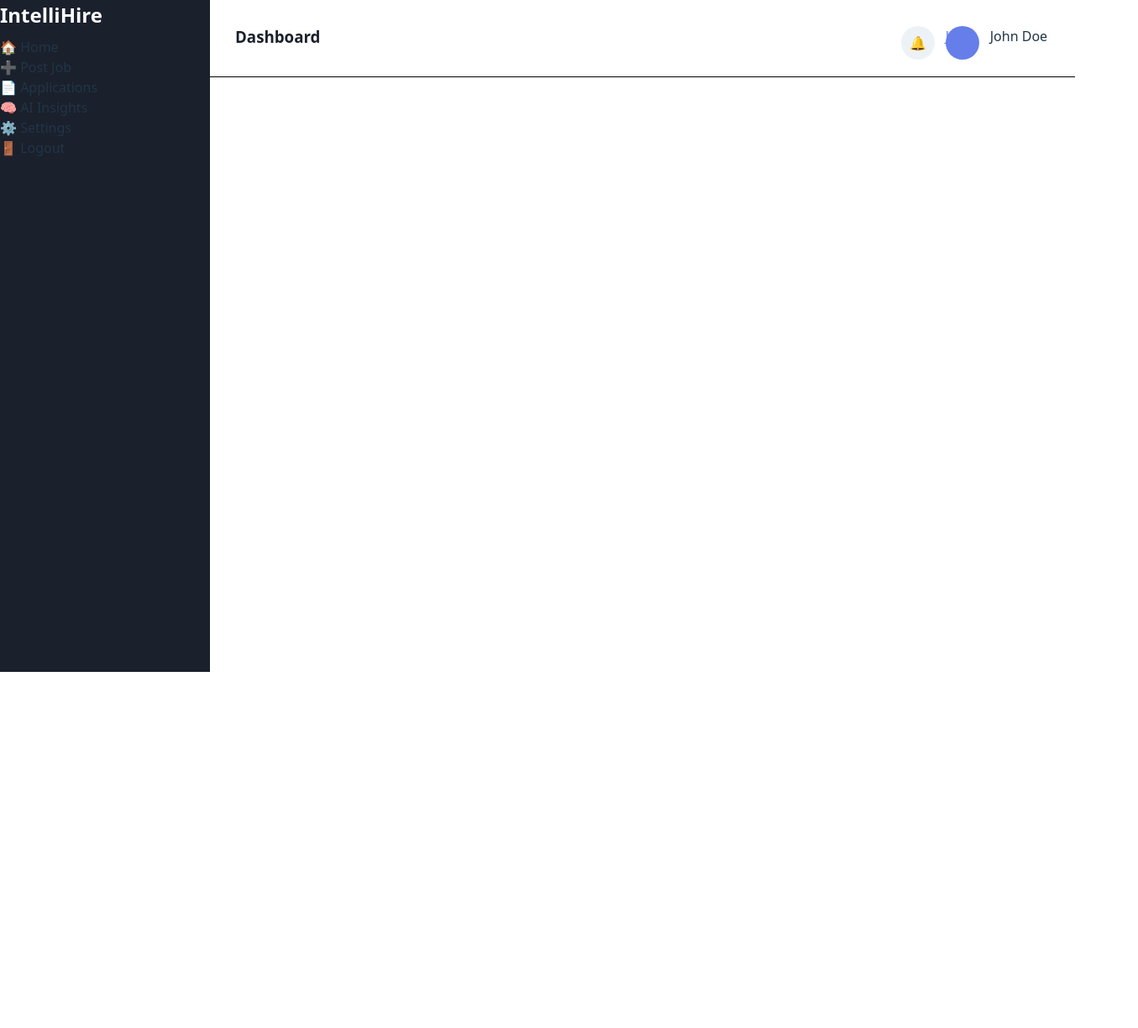
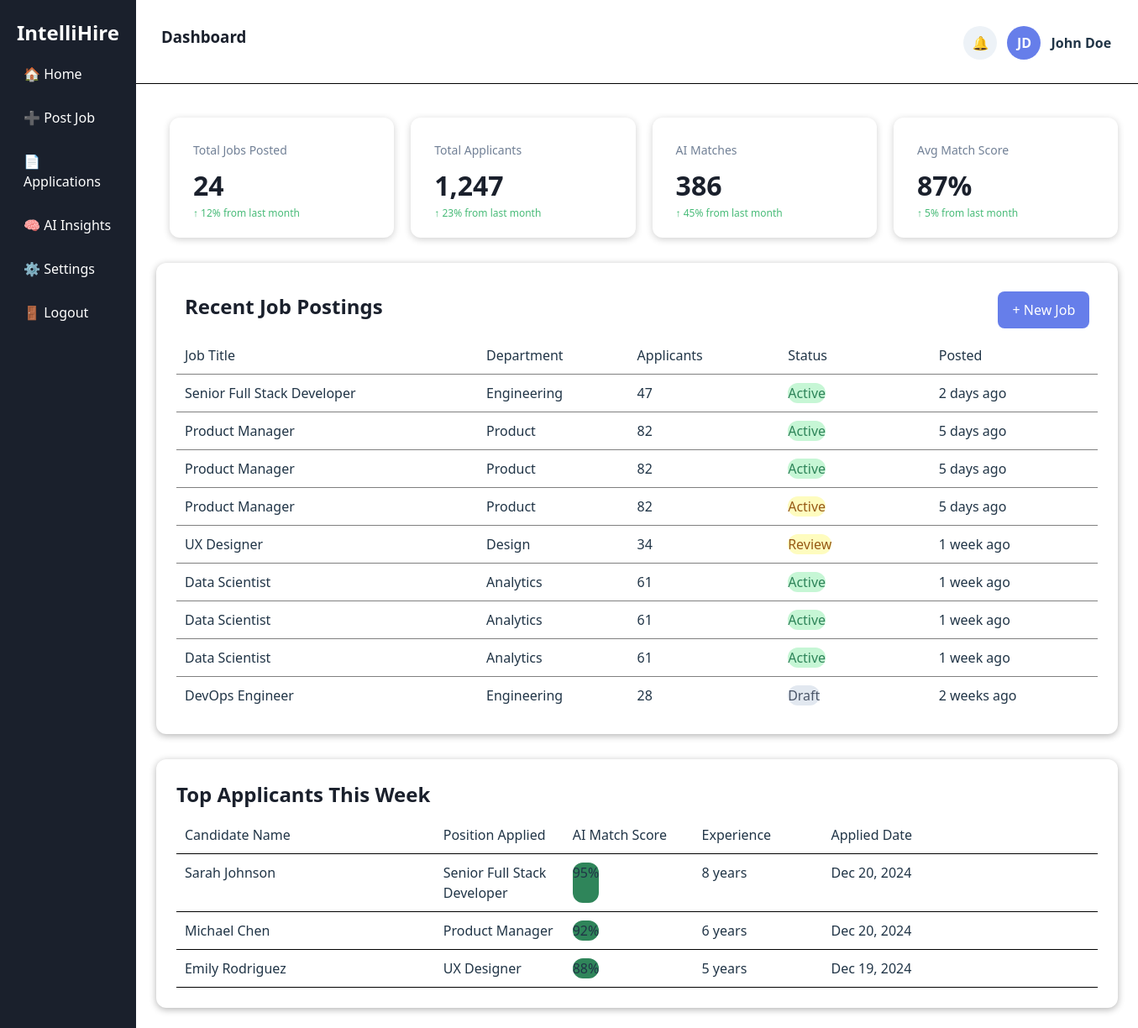
Before and after one commit to SIMRAN20053/INTELLIHIRE, a React (Vite) app: page /dashboard in a window 1280 px wide. Shown: the whole page at 84% size, 1355 px wide, since content can reach past the window. Before the commit the page ends 800 px from the top, so only its background shows below. Built offline with nearby package versions, Linux system fonts and the light colour scheme.

Commit message:
completed dashbaord ui

```diff
--- a/src/pages/dashboard.css
+++ b/src/pages/dashboard.css
@@ -5,7 +5,7 @@
 }
 .dashboard-page{
     display:flex;
-    height:100vh;
+    min-height:100vh;
 }
 .sidebar{
     width:15.625rem;
@@ -34,13 +34,16 @@
 }
 .nav-logo{
     font:24px;
-        font-weight: 600;
+    font-weight: 600;
     color: #1a202c;
+    font-weight: 700;
 }
 .logo{
     color: white;
     font-size: 24px;
-    font-weight: 700;
+    padding:10px 20px;
+       font-weight: 700;
+          margin-top: 1rem;
 }
 .bell{
     width:40px;
@@ -51,14 +54,141 @@
     justify-content: center;
     align-items: center;
     cursor:pointer;
+     margin-bottom:0.5rem;
 }
 .avatar{
     width:40px;
     height:40px;
-    color:  #667eea;
-    background-color: #667eea;
+     background-color: #667eea;
     border-radius: 50%;
-     justify-content: center;
+    cursor:pointer;
+    display:flex;
+    justify-content: center;
     align-items: center;
+    color:white;
+    font-weight: 600;
+     margin-bottom:0.5rem;
+}
+.username{
+    display:flex;
+    align-items: center;
+    justify-content: center;
+    font-weight: 700;
+    margin-bottom:0.5rem;
     cursor:pointer;
 }
+.sidebar-item{
+    padding:14px 28px;
+    cursor:pointer;
+    display:flex;
+    align-items: center;
+    color:white;
+}
+.content{
+padding:24px;
+}
+.content-cards{
+    display:flex;
+    margin-top: 1rem;
+    margin-left: 1rem;
+    justify-content: space-between;
+       gap:20px;
+}
+.card{
+    background:white;
+    padding:28px;
+    border-radius: 12px;
+    box-shadow: 0 2px 8px rgba(0, 0, 0, 0.19);
+    width:267.34px;
+    height:143px;
+}
+.num{
+    font-size: 32px;
+    font-weight: 700;
+    color: #1a202c;
+    margin-bottom: 8px;
+}
+h4{
+    color: #718096;
+    font-size: 14px;
+    font-weight: 500;
+    margin-bottom: 8px;
+}
+.card-content{
+    color: #48bb78;
+    font-size: 12px;
+    font-weight: 500;
+}
+.header{
+    display:flex;
+    justify-content: space-between;
+   padding:10px;
+}
+.subtitle,
+.contentjob {
+    display: grid;
+    grid-template-columns:2fr 1fr 1fr 1fr 1fr;
+    padding:10px;
+}
+.recent-job-postings{
+    background-color:white;
+    border-radius: 12px;
+    box-shadow: 0 2px 8px rgba(0, 0, 0, 0.30);
+    margin-top: 30px;
+    padding:24px;
+}
+.contentjob{
+    border-top:1px solid grey;
+}
+.header-btn{
+     background: #667eea;
+    color: white;
+    padding: 8px 16px;
+    border-radius: 8px;
+    cursor: pointer;
+}
+.active {
+    background-color: #c6f6d5;
+    color: #2f855a;
+        border-radius: 12px;
+      display: inline-block;
+            justify-self: start;
+
+}
+.review {
+    background-color: #fefcbf;
+    color: #975a16;
+    border-radius: 12px;
+      display: inline-block;
+            justify-self: start;
+
+}
+.draft {
+    background-color: #e2e8f0;
+    color: #4a5568;
+        border-radius: 12px;
+      justify-self: start;
+}
+.header1{
+    display:flex;
+}
+.subtitle1,
+.contentapplicants{
+    display:grid;
+    grid-template-columns: 2fr 1fr 1fr 1fr 2fr;
+    padding:10px;
+       border-bottom: 1px solid black;
+}
+.top-applicants{
+     background-color:white;
+    border-radius: 12px;
+    box-shadow: 0 2px 8px rgba(0, 0, 0, 0.30);
+    margin-top: 30px;
+    padding:24px;
+}
+.match-score{
+    background-color:#2f855a;
+    display:inline-block;
+    border-radius: 12px;
+    justify-self: self-start;
+}
--- a/src/pages/dashboard.jsx
+++ b/src/pages/dashboard.jsx
@@ -5,14 +5,14 @@ function Dashboard(){
         <>
       <div className="dashboard-page">
         <div className="sidebar">
-            <h2 className="logo">IntelliHire</h2>
+            <h1 className="logo">IntelliHire</h1>
 <div className="menu">
-    <div>🏠 Home</div>
-    <div>➕ Post Job</div>
-    <div>📄 Applications</div>
-    <div>🧠 AI Insights</div>
-    <div>⚙️ Settings</div>
-    <div>🚪 Logout </div>
+    <div className="sidebar-item">🏠 Home</div>
+    <div className="sidebar-item">➕ Post Job</div>
+    <div className="sidebar-item">📄 Applications</div>
+    <div className="sidebar-item">🧠 AI Insights</div>
+    <div className="sidebar-item">⚙️ Settings</div>
+    <div className="sidebar-item">🚪 Logout </div>
 </div>
         </div>
         <div className="main">
@@ -26,6 +26,141 @@ function Dashboard(){
     <div className="username">John Doe</div>
 </div>
 </div>
+<div className="content">
+    <div className="content-cards">
+        <div className="card">
+         <h4>Total Jobs Posted</h4>
+         <span className="num">24</span>
+         <p className="card-content">↑ 12% from last month</p>
+        </div>
+        <div className="card">
+            <h4>Total Applicants</h4>
+            <span className="num">1,247</span>
+            <p className="card-content">↑ 23% from last month</p>
+        </div>
+        <div className="card">
+            <h4>AI Matches</h4>
+            <span className="num">386</span>
+            <p className="card-content">↑ 45% from last month</p>
+        </div>
+        <div className="card">
+            <h4>Avg Match Score</h4>
+            <span className="num">87%</span>
+            <p className="card-content">↑ 5% from last month</p>
+        </div>
+    </div>
+<div className="recent-job-postings">
+    <div className="header">
+        <h2>Recent Job Postings</h2>
+        <button className="header-btn">+ New Job</button>
+    </div>
+    <div className="subtitle">
+        <p>Job Title</p>
+        <p>Department</p>
+        <p>Applicants</p>
+        <span className="status">Status</span>
+        <p>Posted</p>
+    </div>
+    <div className="contentjob">
+        <p>Senior Full Stack Developer</p>
+        <p>Engineering</p>
+        <p>47</p>
+        <span className="active">Active</span>
+        <p>2 days ago</p>
+    </div>
+    <div className="contentjob">
+        <p>Product Manager</p>
+        <p>Product</p>
+        <p>82</p>
+        <span className="active">Active</span>
+        <p>5 days ago</p>
+    </div>
+      <div className="contentjob">
+        <p>Product Manager</p>
+        <p>Product</p>
+        <p>82</p>
+        <span className="active">Active</span>
+        <p>5 days ago</p>
+    </div>
+      <div className="contentjob">
+        <p>Product Manager</p>
+        <p>Product</p>
+        <p>82</p>
+        <span className="review">Active</span>
+        <p>5 days ago</p>
+    </div>
+     <div className="contentjob">
+        <p>UX Designer</p>
+        <p>Design</p>
+        <p>34</p>
+        <span className="review">Review</span>
+        <p>1 week ago</p>
+    </div>
+    <div className="contentjob">
+        <p>Data Scientist</p>
+        <p>Analytics</p>
+        <p>61</p>
+        <span className="active">Active</span>
+        <p>1 week ago</p>
+    </div>
+     <div className="contentjob">
+        <p>Data Scientist</p>
+        <p>Analytics</p>
+        <p>61</p>
+        <span className="active">Active</span>
+        <p>1 week ago</p>
+    </div>
+       <div className="contentjob">
+        <p>Data Scientist</p>
+        <p>Analytics</p>
+        <p>61</p>
+        <span className="active">Active</span>
+        <p>1 week ago</p>
+    </div>
+
+    <div className="contentjob">
+        <p>DevOps Engineer</p>
+        <p>Engineering</p>
+        <p>28</p>
+        <span className="draft">Draft</span>
+        <p>2 weeks ago</p>
+    </div>
+</div>
+
+<div className="top-applicants">
+    <div className="header1">
+        <h2>Top Applicants This Week</h2>
+    </div>
+    <div className="subtitle1">
+        <p>Candidate Name</p>
+        <p>Position Applied</p>
+        <p>AI Match Score</p>
+        <p>Experience</p>
+        <p>Applied Date</p>
+    </div>
+    <div className="contentapplicants">
+        <p>Sarah Johnson</p>
+        <p>Senior Full Stack Developer</p>
+        <p className="match-score">95%</p>
+        <p>8 years</p>
+        <p>Dec 20, 2024</p>
+    </div>
+    <div className="contentapplicants">
+        <p>Michael Chen</p>
+        <p>Product Manager</p>
+        <p className="match-score">92%</p>
+        <p>6 years</p>
+        <p>Dec 20, 2024</p>
+    </div>
+      <div className="contentapplicants">
+        <p>Emily Rodriguez</p>
+        <p>UX Designer</p>
+        <p className="match-score">88%</p>
+        <p>5 years</p>
+        <p>Dec 19, 2024</p>
+    </div>
+</div>
+</div>
 </div>
       </div>
         </>
```
